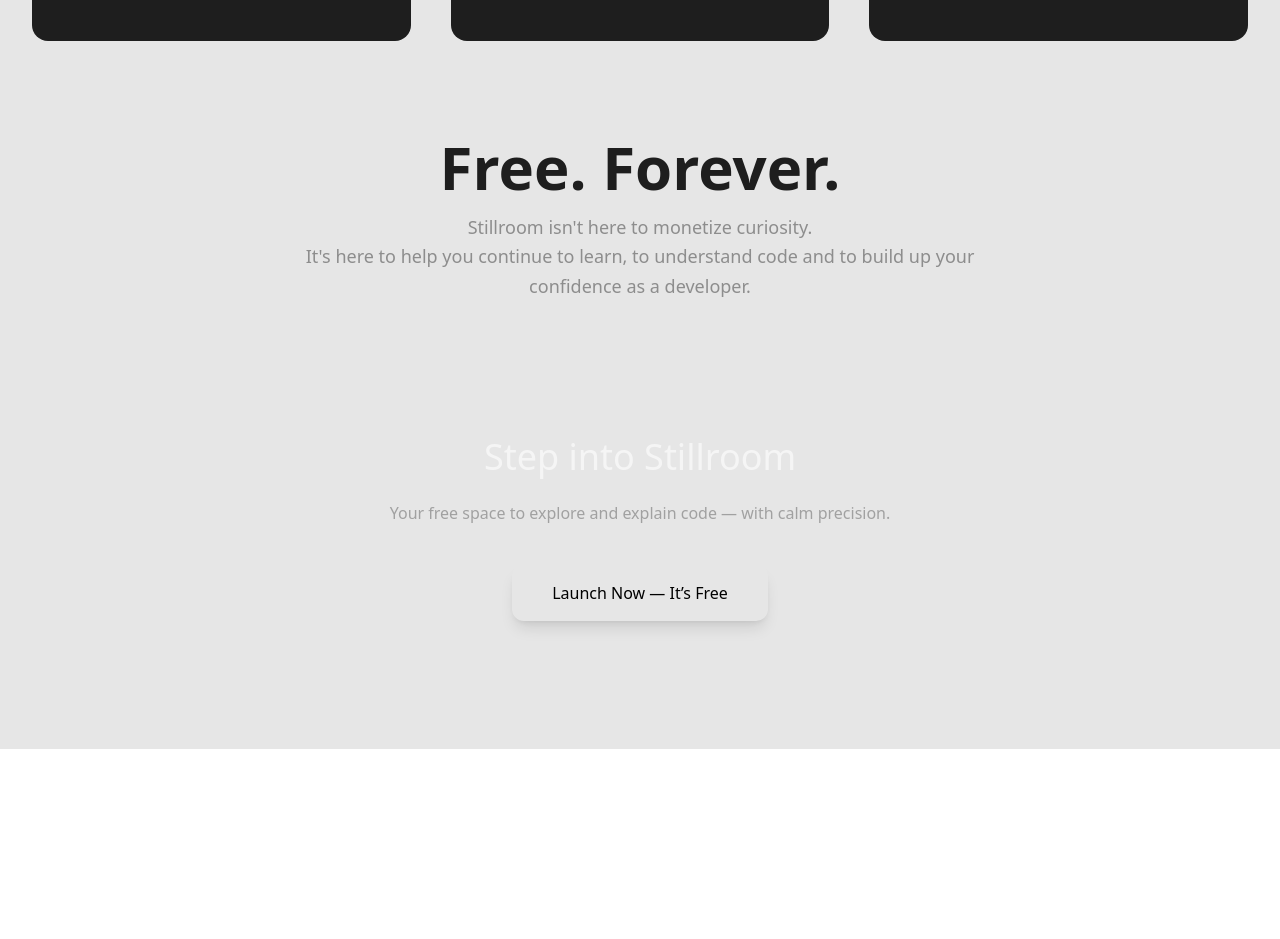
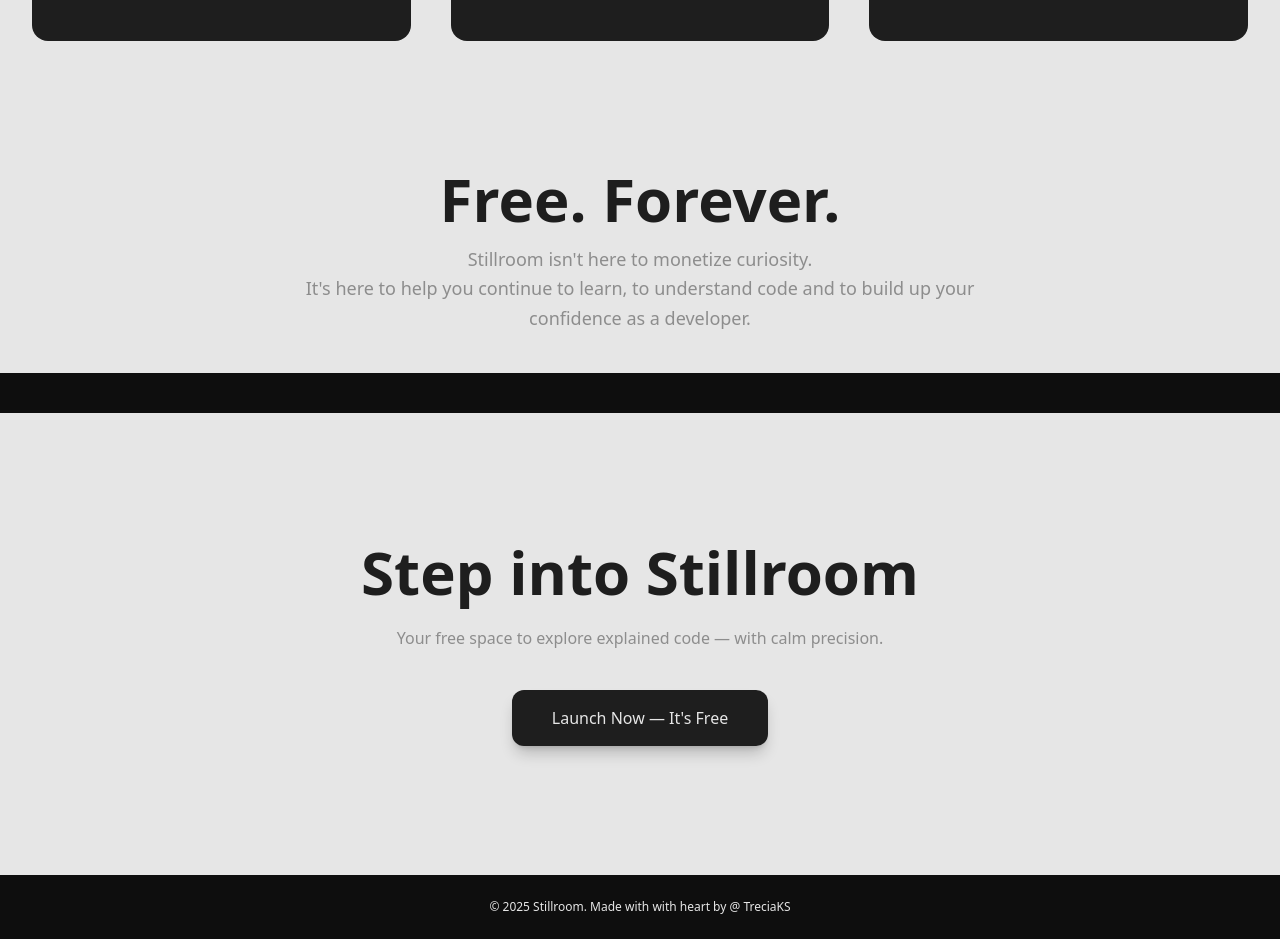
Before and after one commit to TreciaKS/stillroom, a Next.js app in the folder client/: page / in a window 1280 px wide. Shown: the part 1380-2319 px from the top of the page. Before the commit the page ends 2129 px from the top, so only its background shows below. Built offline with nearby package versions, Linux system fonts and the light colour scheme.

Commit message:
feat: styled cta

```diff
--- a/client/app/components/CTA.tsx
+++ b/client/app/components/CTA.tsx
@@ -5,22 +5,22 @@
     return (
       <section
         id="cta"
-        className="relative z-10 flex flex-col items-center text-center py-32 bg-(--pure-white) w-full"
+        className="relative z-10 flex flex-col items-center text-center py-32 bg-(--pure-white) w-full mt-10 border"
       >
         <motion.h2
           initial={{ opacity: 0, y: 10 }}
           whileInView={{ opacity: 1, y: 0 }}
           transition={{ duration: 1 }}
-          className="text-4xl font-light text-neutral-100 mb-6"
+          className="text-3xl lg:text-6xl font-semibold text-(--pure-graphite) mb-6"
         >
           Step into Stillroom
         </motion.h2>
-        <p className="text-neutral-400 mb-10">
-          Your free space to explore and explain code — with calm precision.
+        <p className="text-(--pure-gray) mb-10">
+          Your free space to explore explained code — with calm precision.
         </p>
         <Link href="/app">
-          <button className="px-10 py-4 rounded-xl bg-amberish text-black font-medium hover:opacity-90 transition shadow-lg shadow-amberish/10">
-            Launch Now — It’s Free
+          <button className="px-10 py-4 rounded-xl hover:text-(--solar-sky) cursor-pointer font-medium transition shadow-lg/20 bg-(--pure-graphite) text-(--pure-white)">
+            Launch Now — It&apos;s Free
           </button>
         </Link>
       </section>
--- a/client/app/components/Footer.tsx
+++ b/client/app/components/Footer.tsx
@@ -1,7 +1,7 @@
 const Footer = () => {
   return (
-    <footer className="absolute bottom-0 w-full text-center py-6 text-xs text-white border-t border-gray-700 bg-(--pure-white)">
-      © {new Date().getFullYear()} Stillroom. Made with calm in South Africa 🌍
+    <footer className="relative bottom-0 w-full text-center py-6 text-xs text-(--pure-white) bg-(--pure-black) z-20">
+      © {new Date().getFullYear()} Stillroom. Made with with heart by @ TreciaKS
     </footer>
   );
 };
--- a/client/app/components/Mission.tsx
+++ b/client/app/components/Mission.tsx
@@ -2,7 +2,7 @@
   return (
     <section
       id="mission"
-      className="relative z-10 text-center px-8 py-2 bg-(--pure-white) w-full max-lg:pt-6"
+      className="relative z-10 text-center px-8 py-10 bg-(--pure-white) w-full max-lg:pt-6"
     >
       <h2 className="text-3xl lg:text-6xl font-semibold text-(--pure-graphite) mb-4">Free. Forever.</h2>
       <p className="text-(--pure-gray) max-w-2xl mx-auto text-lg leading-relaxed">
--- a/client/app/page.tsx
+++ b/client/app/page.tsx
@@ -10,7 +10,7 @@
 
 export default function LandingPage() {
   return (
-    <section className="relative flex flex-col items-center justify-center min-h-screen overflow-hidden text-(--pure-white) bg-(--pure-black) ">
+    <section className="relative flex flex-col items-center justify-center min-h-screen overflow-hidden text-(--pure-white) bg-(--pure-black)">
       <Navbar />
       <Hero />
       <Demo />
```
